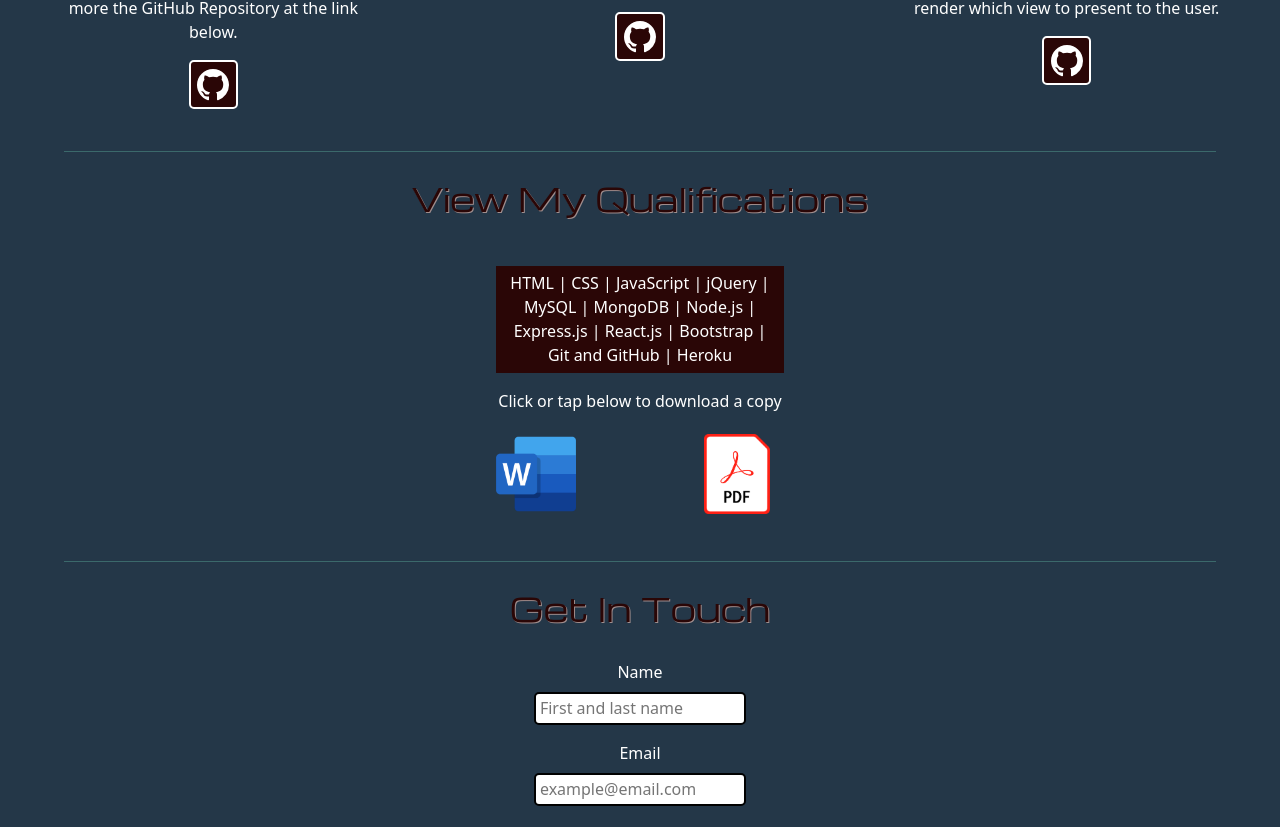
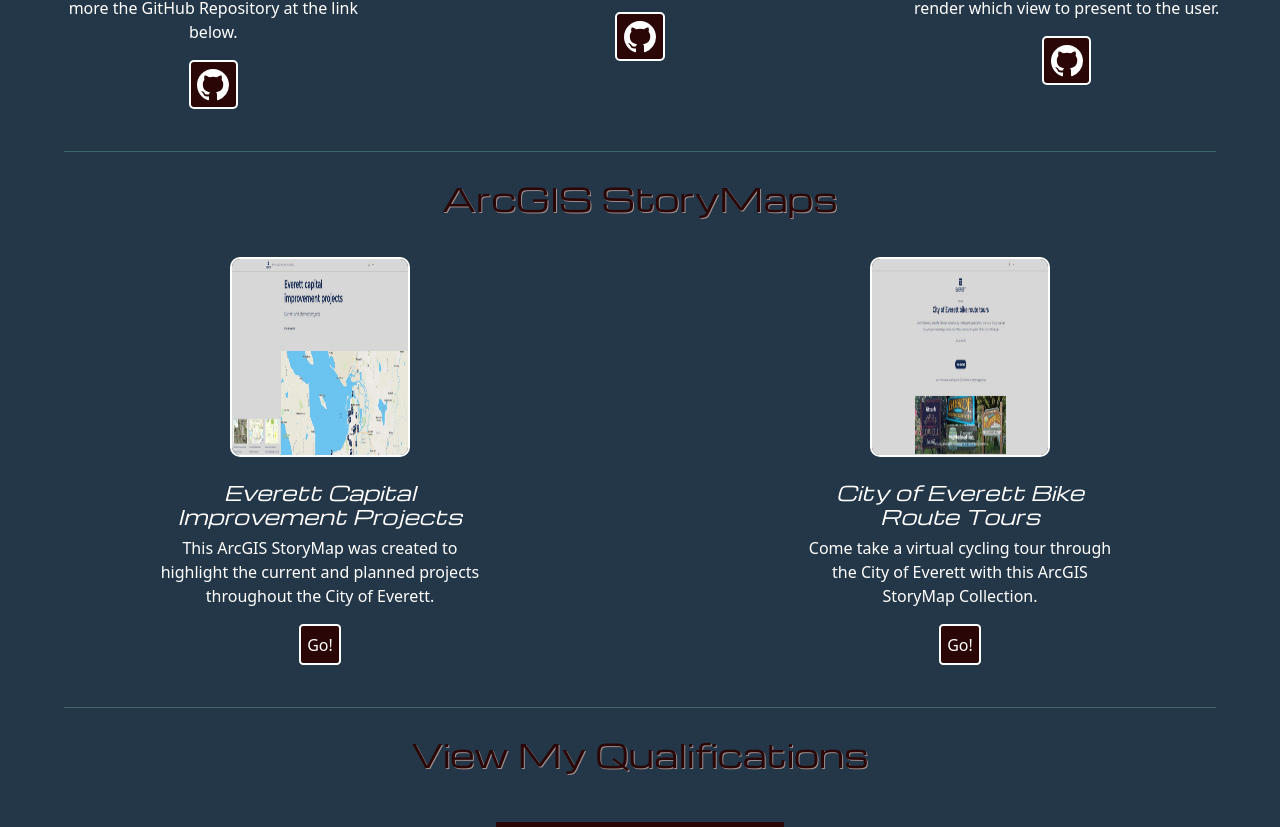
Before and after one commit to snovelli1021/snovelli-portfolio, a React (Create React App) app: page / in a window 1280 px wide. Shown: the part 1638-2465 px from the top of the page. Built offline with nearby package versions, Linux system fonts and the light colour scheme.

Commit message:
Added new ArcGIS StoryMaps section and project cards to active applications. Updated Nav and App section headings.

```diff
--- a/src/App.js
+++ b/src/App.js
@@ -4,6 +4,7 @@
 import Navbar from "./components/Navbar/Navbar";
 import AboutMe from "./components/AboutMe/AboutMe.js";
 import Projects from "./components/Projects/Projects.js";
+import GISProjects from "./components/GISProjects/GISProjects.js";
 import Resume from "./components/Resume/Resume.js";
 import Contact from "./components/Contact/Contact.js";
 import Footer from "./components/Footer/Footer.js";
@@ -20,9 +21,17 @@
         <br></br>
         <div id="AboutMe">{<AboutMe />}</div>
         {<Divider />}
-        <h2>Projects I Created</h2>
+        {/* Need to add section for personal projects using ArcGIS API
+        and update with new class project data after refactoring.
+        Should consider adjusting image sizes at large scale depending
+        how many projects are rendered. */}
+        <h2>UW Projects I Created</h2>
         <br></br>
         <div id="Projects">{<Projects />}</div>
+        {<Divider />}
+        <h2>ArcGIS StoryMaps</h2>
+        <br></br>
+        <div id="GISProjects">{<GISProjects />}</div>
         {<Divider />}
         <h2>View My Qualifications</h2>
         <br></br>
--- /dev/null
+++ b/src/components/GISProjects/GISProjects.css
@@ -0,0 +1,13 @@
+/* Styles for GIS projects cards and StoryMap Buttons. */
+
+.btn.btn-primaryGIS {
+  background-color: rgb(42, 6, 6);
+  padding: 2%;
+  border-radius: 10%;
+  border: solid;
+  border-color: white;
+  border-width: 2px;
+  --bs-btn-color: white;
+  width: auto;
+  height: auto;
+}
--- /dev/null
+++ b/src/components/GISProjects/GISProjects.js
@@ -0,0 +1,45 @@
+import React from "react";
+import Card from "react-bootstrap/Card";
+import Row from "react-bootstrap/Row";
+import "./GISProjects.css";
+import data from "./GISprjData.json";
+
+const GISProjects = () => {
+  return (
+    // Cards render with data and buttons link out to GitHub repo's for UW Coding Bootcamp projects .
+    <div>
+      <Row xs={1} className="g-4">
+        {data.map(({ id, prjPhoto, prjTitle, prjText, prjUrl }) => (
+          <Card key={id} className="prjCard" style={{ width: "24rem" }}>
+            <Card.Img
+              variant="top"
+              className="prjPhoto"
+              alt="Screenshot of website or application"
+              src={prjPhoto}
+            />
+            <Card.Body>
+              <Card.Title>{prjTitle}</Card.Title>
+              <Card.Text>{prjText}</Card.Text>
+
+              <a
+                href={prjUrl}
+                target="_blank"
+                alt="Link to live StoryMap on the City of Everett's public facing website."
+              >
+                <button
+                  type="button"
+                  className="btn btn-primaryGIS"
+                  fdprocessedid="f0w5kk"
+                >
+                  Go!
+                </button>
+              </a>
+            </Card.Body>
+          </Card>
+        ))}
+      </Row>
+    </div>
+  );
+};
+
+export default GISProjects;
--- /dev/null
+++ b/src/components/GISProjects/GISprjData.json
@@ -0,0 +1,3 @@
+[
+{"id": 1, "prjTitle": "Everett Capital Improvement Projects" , "prjText": "This ArcGIS StoryMap was created to highlight the current and planned projects throughout the City of Everett.", "prjPhoto": "./assets/GISProject1.jpg" , "prjUrl": "https://storymaps.arcgis.com/stories/944ff4961aa64683ac558ea982d44e99" },
+{"id": 2, "prjTitle": "City of Everett Bike Route Tours" , "prjText": "Come take a virtual cycling tour through the City of Everett with this ArcGIS StoryMap Collection.", "prjPhoto": "./assets/GISProject2.jpg" , "prjUrl": "https://storymaps.arcgis.com/collections/cea0ae12da874fcb82db85761371943c" }]
--- a/src/components/Navbar/Navbar.js
+++ b/src/components/Navbar/Navbar.js
@@ -19,7 +19,10 @@
               About Me
             </Nav.Link>
             <Nav.Link className="navLinks" href="#Projects">
-              Projects
+              UW Projects
+            </Nav.Link>
+            <Nav.Link className="navLinks" href="#GISProjects">
+              ArcGIS Storymaps
             </Nav.Link>
             <Nav.Link className="navLinks" href="#Resume">
               Resume
--- a/src/components/Projects/Projects.js
+++ b/src/components/Projects/Projects.js
@@ -47,9 +47,6 @@
           </Card>
         ))}
       </Row>
-      {/* Need to add section for personal projects using ArcGIS API or Worke experience story maps. Need to style page and cards.
-      <h3>Personal Projects</h3>
-      <h3>ArcGIS Online</h3> */}
     </div>
   );
 };
```
Also changed, not shown: public/assets/GISProject1.jpg (added), public/assets/GISProject2.jpg (added).
